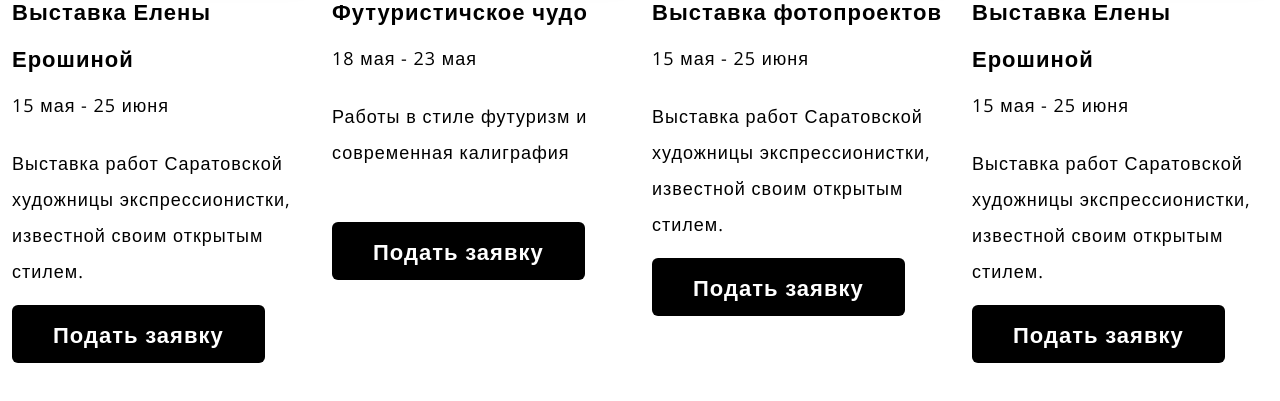
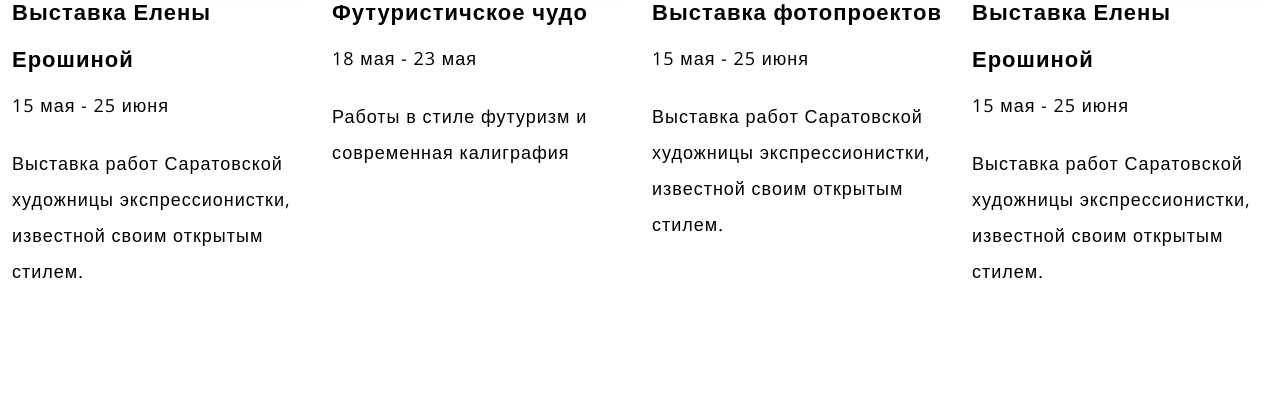
Before and after one commit to torgomyan01/arthall, a plain HTML site: page art-critics.html in a window 1280 px wide. Shown: the part 1648-2049 px from the top of the page. After the commit the page ends 2001 px from the top, so only its background shows below. Drawn offline with nearby package versions, Linux system fonts and the light colour scheme.

Commit message:
Remove button

```diff
--- a/art-critics.html
+++ b/art-critics.html
@@ -252,7 +252,6 @@
               </h6>
               <div class="my-work-item-year">15 мая - 25 июня</div>
               <p class="my-work-item-text">Выставка работ Саратовской художницы  экспрессионистки, известной своим открытым стилем.</p>
-              <button type="button" class="btn btn-dark def-dark">Подать заявку</button>
             </div>
           </div>
           <div class="col-12 col-sm-6 col-lg-3 mb-4 mb-lg-0">
@@ -263,7 +262,6 @@
               </h6>
               <div class="my-work-item-year">18 мая - 23 мая</div>
               <p class="my-work-item-text">Работы в стиле футуризм и современная калиграфия</p>
-              <button type="button" class="btn btn-dark def-dark">Подать заявку</button>
             </div>
           </div>
           <div class="col-12 col-sm-6 col-lg-3 mb-4 mb-lg-0">
@@ -274,7 +272,6 @@
               </h6>
               <div class="my-work-item-year">15 мая - 25 июня</div>
               <p class="my-work-item-text">Выставка работ Саратовской художницы  экспрессионистки, известной своим открытым стилем.</p>
-              <button type="button" class="btn btn-dark def-dark">Подать заявку</button>
             </div>
           </div>
           <div class="col-12 col-sm-6 col-lg-3 mb-4 mb-lg-0">
@@ -285,7 +282,6 @@
               </h6>
               <div class="my-work-item-year">15 мая - 25 июня</div>
               <p class="my-work-item-text">Выставка работ Саратовской художницы  экспрессионистки, известной своим открытым стилем.</p>
-              <button type="button" class="btn btn-dark def-dark">Подать заявку</button>
             </div>
           </div>
         </div>
```
